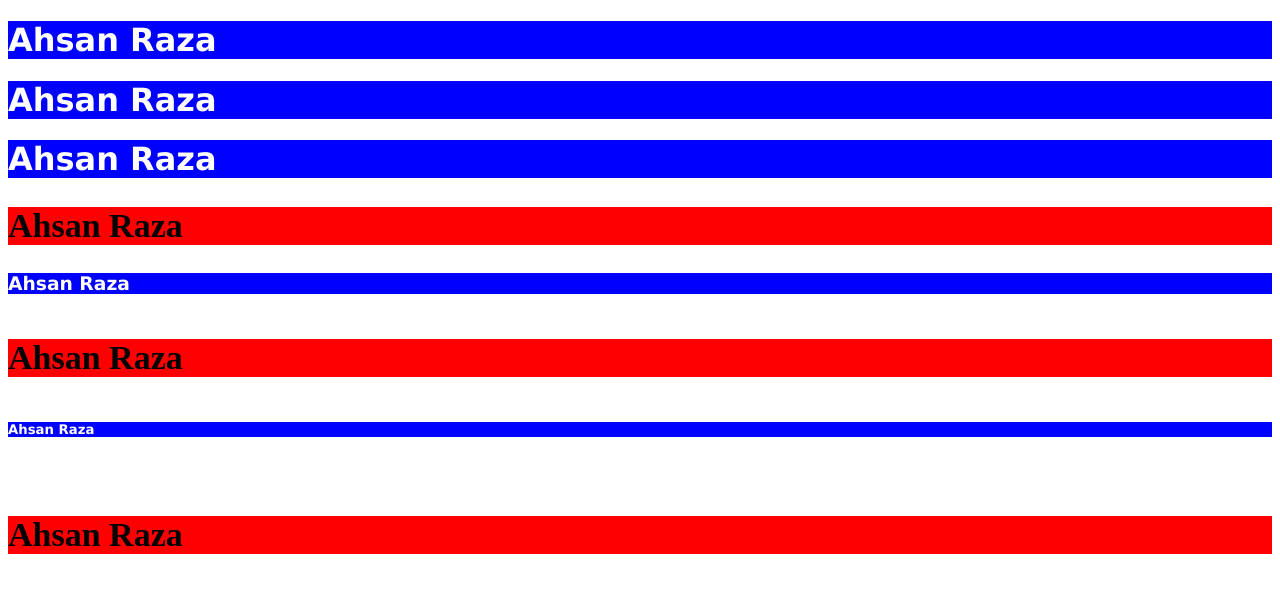
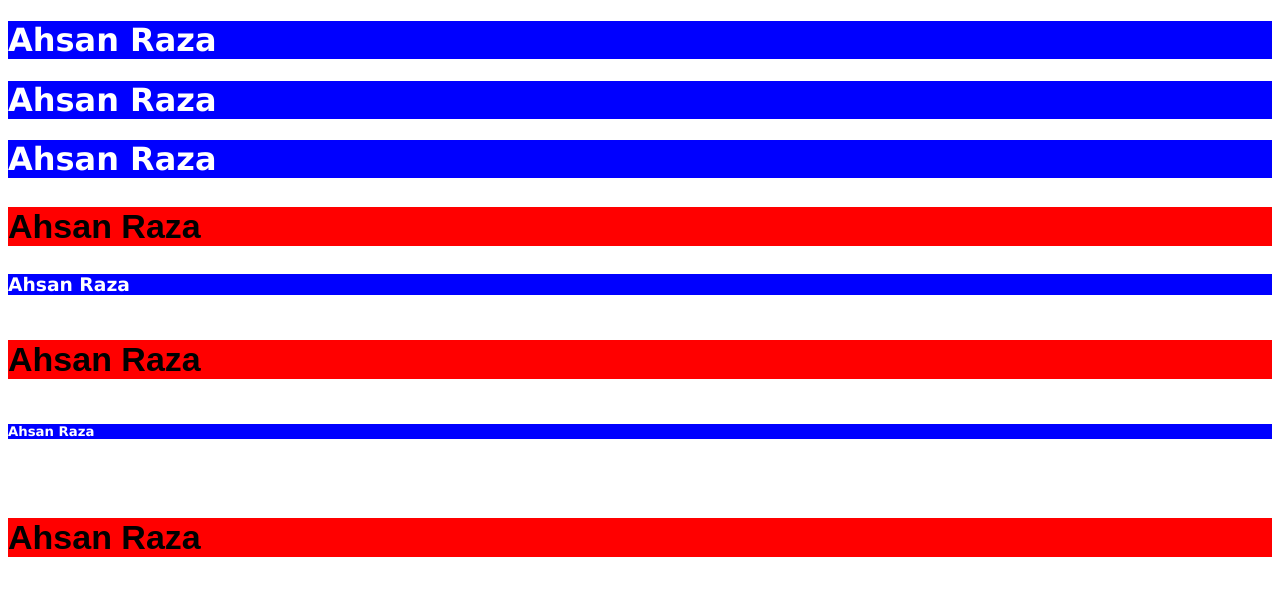
Before and after one commit to ahsan569/my-site11, a plain HTML site: page index.html in a window 1280 px wide. Drawn offline with Linux system fonts and the light colour scheme.

Commit message:
Update index.html

```diff
--- a/index.html
+++ b/index.html
@@ -5,7 +5,7 @@
   <style type="text/css">
 h1,h3,h5{ background-color:blue; color: white; font: size 24px;font-family: verdana;}
 
-h2,h4,h6{ background-color:red; color: black; font-size: 34px; font-variant: 231111;}
+h2,h4,h6{ background-color:red; color: black; font-size: 34px; font-family: Arial;}
 
 
 
```
